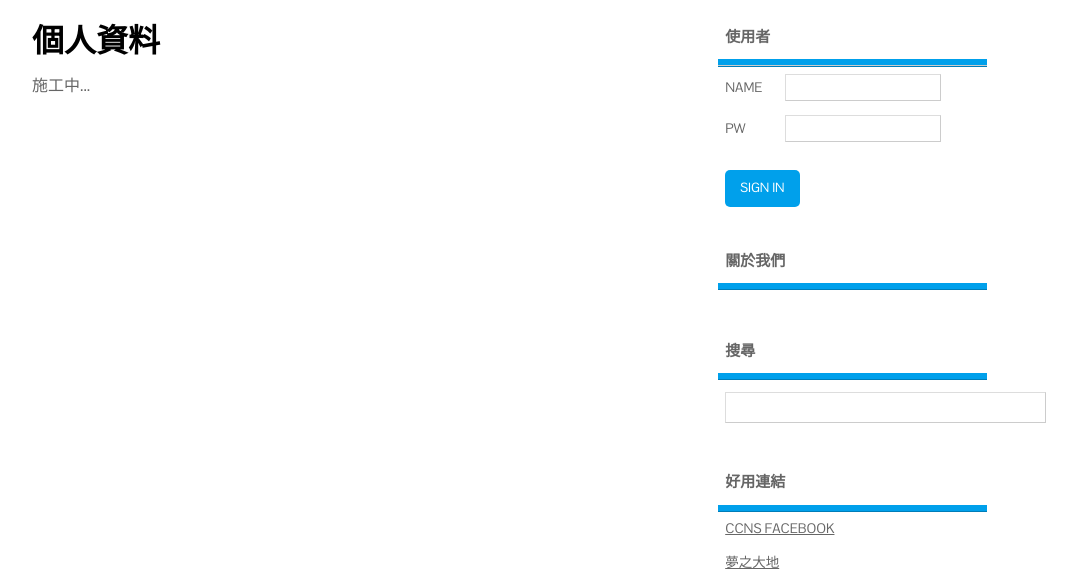
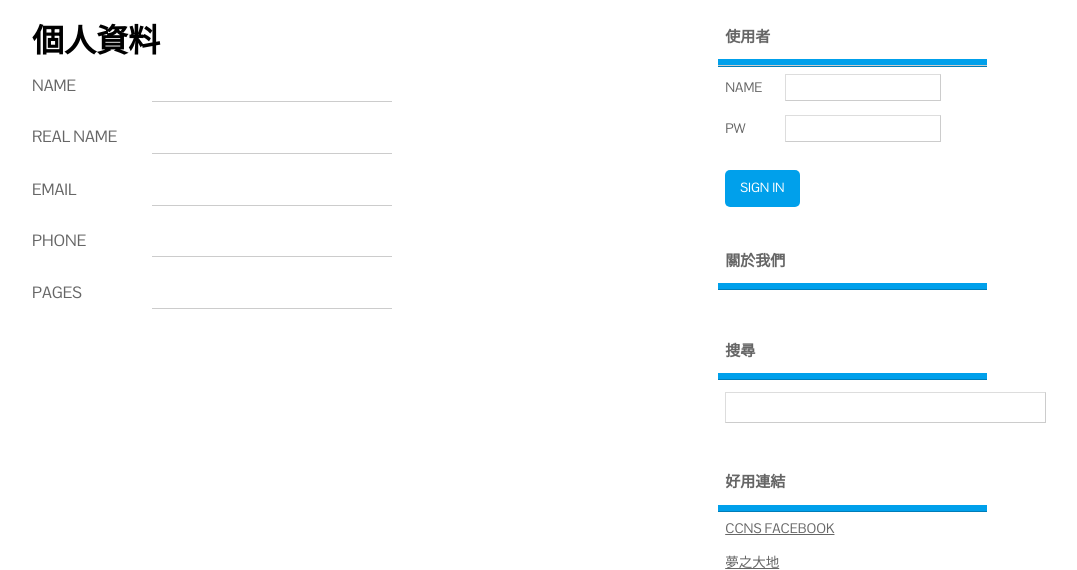
Before and after one commit to ccns/LDAP, a CodeIgniter app: page /index.php/user/ in a window 1280 px wide. Shown: the part 159-729 px from the top of the page, without its empty margins (133-1210 px from the left). Run offline with CodeIgniter, Linux system fonts and the light colour scheme; some libraries are stand-ins or nearby versions.

Commit message:
Add admin page.

```diff
--- a/application/views/template/header.php
+++ b/application/views/template/header.php
@@ -28,7 +28,7 @@ License: Creative Commons Attribution
     		<ul>
         		<li class="start <?= isset($tab['home'])? "selected" : "" ?>"><a href="/">首頁</a></li>
         	    	<li class="<?= isset($tab['user'])? "selected" : "" ?>"><a href="/index.php/user/">個人資訊</a></li>
-         	   	<li class="end <?= isset($tab['directory'])? "selected" : "" ?>"><a href="/index.php/directory/">通訊錄</a></li>
+         	   	<li class="end <?= isset($tab['m_directory'])? "selected" : "" ?>"><a href="/index.php/m_directory/">通訊錄</a></li>
         	</ul>
 	</div>
     </nav>
--- a/application/views/template/side.php
+++ b/application/views/template/side.php
@@ -3,21 +3,21 @@
 			<li>
 				<h4>使用者</h4>
 				<?php if(isset($user)): ?>
-				<div id="signout">
+				<div id="sign_out">
 					<ul>
 						<li><span>Hi, <?= $user['name'] ?>.</span></li>
-						<li><a id="signout_submit" href="javascript:void(0)" class="button">Sign Out</a></li>
+						<li><a id="sign_out_submit" href="javascript:void(0)" class="button">Sign Out</a></li>
 					</ul>
 				</div>
 				<?php else: ?>
-				<div id="signin">
+				<div id="sign_in">
 					<form method="post" action="#" >
 					<fieldset>
 					<ul>
-						<li><label for="name">NAME</label><input type="text" size="16" value="" name="name"></li>
-						<li><label for="pw">PW</label><input type="password" size="16" value="" name="pw"></li>
-						<li><span class="signin_msg"></span></li>
-						<li><a id="signin_submit" href="javascript:void(0)" class="button">Sign In</a></li>
+						<li><label class="label60" for="name">NAME</label><input type="text" size="16" value="" name="name"></li>
+						<li><label class="label60" for="pw">PW</label><input type="password" size="16" value="" name="pw"></li>
+						<li><span id="sign_in_msg" class="warning"></span></li>
+						<li><a id="sign_in_submit" href="javascript:void(0)" class="button">Sign In</a></li>
 					</ul>
 					</fieldset>
 					</form>
--- a/application/views/user.php
+++ b/application/views/user.php
@@ -1,13 +1,50 @@
-    <div id="body" class="width">
-		<section id="content">
-	    <article>
+	<div id="body" class="width">
+	<section id="content">
+		<article>
 			<h2>個人資料</h2>
 			<div class="article-info"></div>
 
-            <p>施工中...</p>
-
-            <p></p>
+			<form action="#" id="edit_user" method="POST">
+			<fieldset class="clear">
+				<p><span class="span120">NAME</span><span class="u-text"><?= isset($user['name']) ? $user['name'] : '&nbsp;' ?> </span></p>
+				<p><span class="span120">REAL NAME</span><span class="u-text"><?= isset($user['realname']) ? $user['realname'] : '&nbsp;' ?> </span></p>
+				<p class="vert-align-mid"><span class="span120">EMAIL</span><span class="u-text"><?= isset($user['email']) ? $user['email'] : '&nbsp;' ?> </span></p>
+				<p><span class="span120">PHONE</span><span class="u-text"><?= isset($user['phone']) ? $user['phone'] : '&nbsp;' ?> </span></p>
+				<p class="vert-align-mid"><span class="span120">PAGES</span><span class="u-text"><?= isset($user['pages']) ? $user['pages'] : '&nbsp;' ?> </span></p>
+			</fieldset>
+			</form>
 
 
 		</article>
-        </section>
+		<?php if(isset($user['priv']) && $user['priv'] == 1): ?>
+		<article>
+			<h2>新增使用者</h2>
+			<p>
+				<form action="#" id="add_user" method="POST">
+				<fieldset class="clear">
+					<p><label class="label120" for="name">*NAME</label><input type="text" name="name" maxlength=16 /></p>
+					<p><label class="label120" for="realname">REAL NAME</label><input type="text" name="realname" maxlength=64 /></p>
+					<p><label class="label120" for="pw">*PASSWORD</label><input type="password" name="pw" maxlength=16 /></p>
+					<p><label class="label120" for="confirm_pw">*CONFIRM</label><input type="password" name="confirm_pw" maxlength=16 /></p>
+					<p><label class="label120" for="email">*EMAIL</label><input type="text" name="email" maxlength=64 /></p>
+					<p><label class="label120" for="phone">PHONE</label><input type="text" name="phone" maxlength=20 /></p>
+					<p class="vert-align-mid"><label class="label120" for="PAGES">PAGES</label><textarea rows="4" cols="22" name="pages"></textarea></p>
+					<p><label class="label120" for="priv">PRIViLEGE</label><input type="radio" name="user" value="1" checked/>USER <input type="radio" name="admin" value="1" />ADMIN</p>
+					<p><label class="label120"></label><a id="adduser_submit" class="button" >ADD</a></p>
+					<!--ul class="no_style">
+					<li><label class="label120" for="name">*NAME</label><input type="text" name="name" maxlength=16 /></li>
+					<li><label class="label120" for="realname">REAL NAME</label><input type="text" name="realname" maxlength=64 /></li>
+					<li><label class="label120" for="pw">*PASSWORD</label><input type="password" name="pw" maxlength=16 /></li>
+					<li><label class="label120" for="confirm_pw">*CONFIRM</label><input type="password" name="confirm_pw" maxlength=16 /></li>
+					<li><label class="label120" for="email">*EMAIL</label><input type="text" name="email" maxlength=64 /></li>
+					<li><label class="label120" for="phone">PHONE</label><input type="text" name="phone" maxlength=20 /></li>
+					<li class="vert-align-mid"><label class="label120" for="PAGES">PAGES</label><textarea rows="4" cols="22" name="pages"></textarea></li>
+					<li><label class="label120" for="priv">PRIVELEGE</label><input type="radio" name="user" value="1" checked/>USER <input type="radio" name="admin" value="1" />ADMIN</li>
+					<li><label class="label120"></label><a id="adduser_submit" class="button" >ADD</a></li>
+					</ul-->
+				</fieldset>
+				</form>
+			</p>
+		</article>
+		<?php endif; ?>
+	</section>
--- a/css/styles.css
+++ b/css/styles.css
@@ -18,6 +18,10 @@ body {
 table {
 	width: 100%;
 	text-align: left;
+}
+
+textarea {
+	resize: none;
 }
 
 th, td {
@@ -84,6 +88,7 @@ a.button {
     padding: 8px 15px;
     text-decoration: none;
     text-transform: uppercase;
+    cursor: pointer;
 }
 
 a.button:hover {
@@ -95,6 +100,10 @@ fieldset {
 	display: block;
 	border: none;
 	border-top: 1px solid #ccc;
+}
+fieldset.clear {
+	display: block;
+	border: none;
 }
 
 fieldset legend {
@@ -113,10 +122,18 @@ fieldset p label {
 	width: 150px;
 }
 
-fieldset li label {
+fieldset label.label60 {
 	display:-moz-inline-box;
 	display:inline-block;
 	width: 60px;
+}
+fieldset label.label120 {
+	display:-moz-inline-box;
+	display:inline-block;
+	width: 120px;
+}
+.vert-align-mid *{
+	vertical-align:middle;
 }
 
 form input, form select, form textarea {
@@ -157,9 +174,22 @@ span.required {
 }
 
 span.span10 {
-	display:-moz-inline-box;
-	display:inline-block;
+	display: -moz-inline-box;
+	display: inline-block;
 	width: 10px;
+}
+
+span.span120 {
+	display: -moz-inline-box;
+	display: inline-block;
+	width: 120px;
+}
+span.u-text {
+	display: -moz-inline-box;
+	display: inline-block;
+	width: 240px;
+	border-bottom: 1px solid #ccc;
+	word-wrap: break-word;
 }
 
 h1 {
@@ -214,6 +244,14 @@ li ol, li ul {
 	font-size: 1.0em;
 	margin-bottom: 0;
 	padding-top: 5px;
+}
+
+ul.no_style {
+	margin: 0;
+}
+
+ul.no_style li{
+	list-style: none outside none;
 }
 
 .width {
--- a/js/main.js
+++ b/js/main.js
@@ -1,24 +1,24 @@
 $(document).ready(function(){
-	$('#signin_submit').click(function(){
+	$('#sign_in_submit').click(function(){
 
-		var name = $('#signin').find('[name=name]').val();
-		var pw = $('#signin').find('[name=pw]').val();
+		var name = $('#sign_in').find('[name=name]').val();
+		var pw = $('#sign_in').find('[name=pw]').val();
 		$.ajax({
 			type: 'POST',
 			url: '/index.php/user/sign_in',
-			data: { name: name, pw: pw },
+			data: {name: name, pw: pw},
 			dataType: 'json',
 		})
 		.done(function(j){
 			if(j.status){
 				location.reload();
 			}else{
-				$('#signin_msg').html("Invalid name or password !");
+				$('#sign_in_msg').html("Invalid name or password !");
 			}
 		});
 
 	});
-	$('#signout_submit').click(function(){
+	$('#sign_out_submit').click(function(){
 		$.ajax({
 			type: 'GET',
 			url: '/index.php/user/sign_out',
@@ -28,5 +28,31 @@ $(document).ready(function(){
 			location.reload();
 		});
 	});
+	$('#add_user_submit').click(function(){
+		var userdata = {};
+		var form = $('#add_user');
+
+		userdata.name = form.find('[name=name]').val();
+		userdata.realname = form.find('[name=realname]').val();
+		userdata.pw = form.find('[name=pw]').val();
+		userdata.confirm = form.find('[name=confirm]').val();
+		userdata.email = form.find('[name=email]').val();
+		userdata.phone = form.find('[name=phone]').val();
+		userdata.pages = form.find('[name=pages]').val();
+
+		$.ajax({
+			type: 'POST',
+			url: '/index.php/user/add_user',
+			data: userdata,
+			dataType: 'json',
+		})
+		.done(function(j){
+			if(j.status){
+				location.reload();
+			}else{
+				$('#add_user_msg').html(j.msg);
+			}
+		});
+	});
 
 });
```
Also changed, not shown: application/controllers/m_directory.php (added, +26 -0 lines), application/views/m_directory.php (added, +13 -0 lines), application/views/welcome_message.php (deleted, +0 -88 lines).
